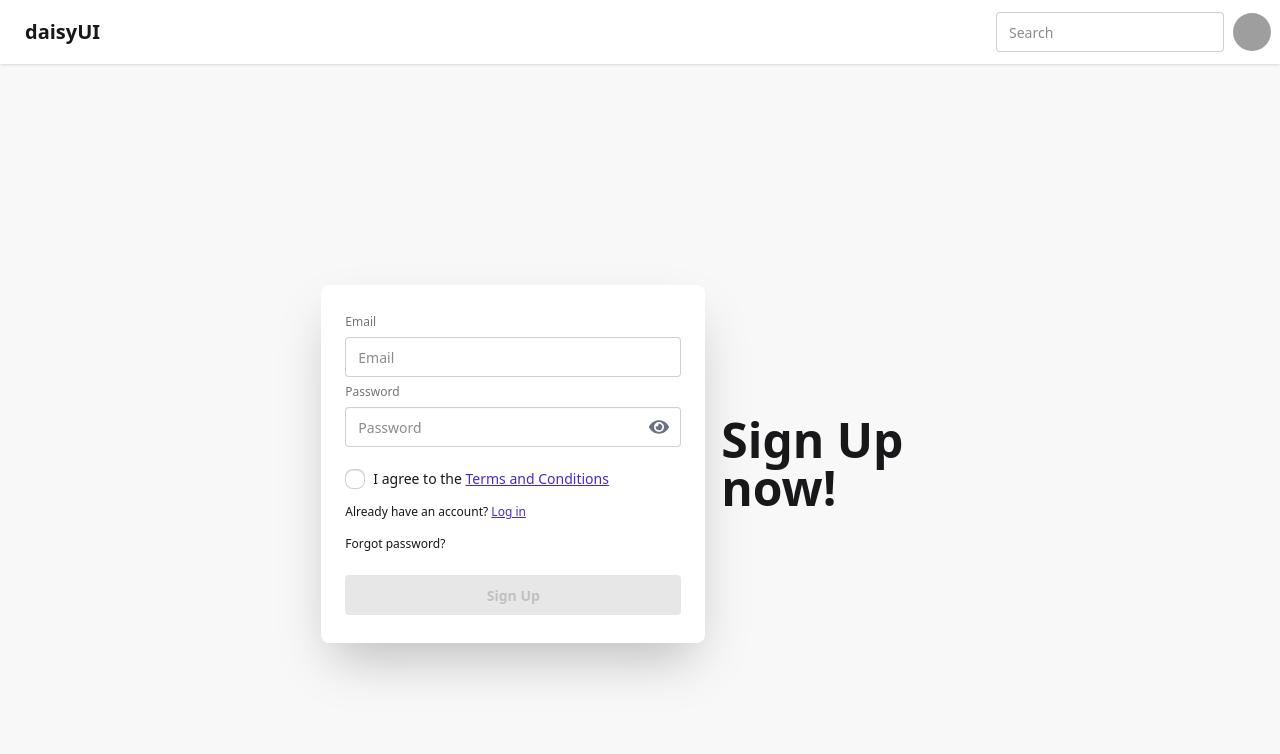
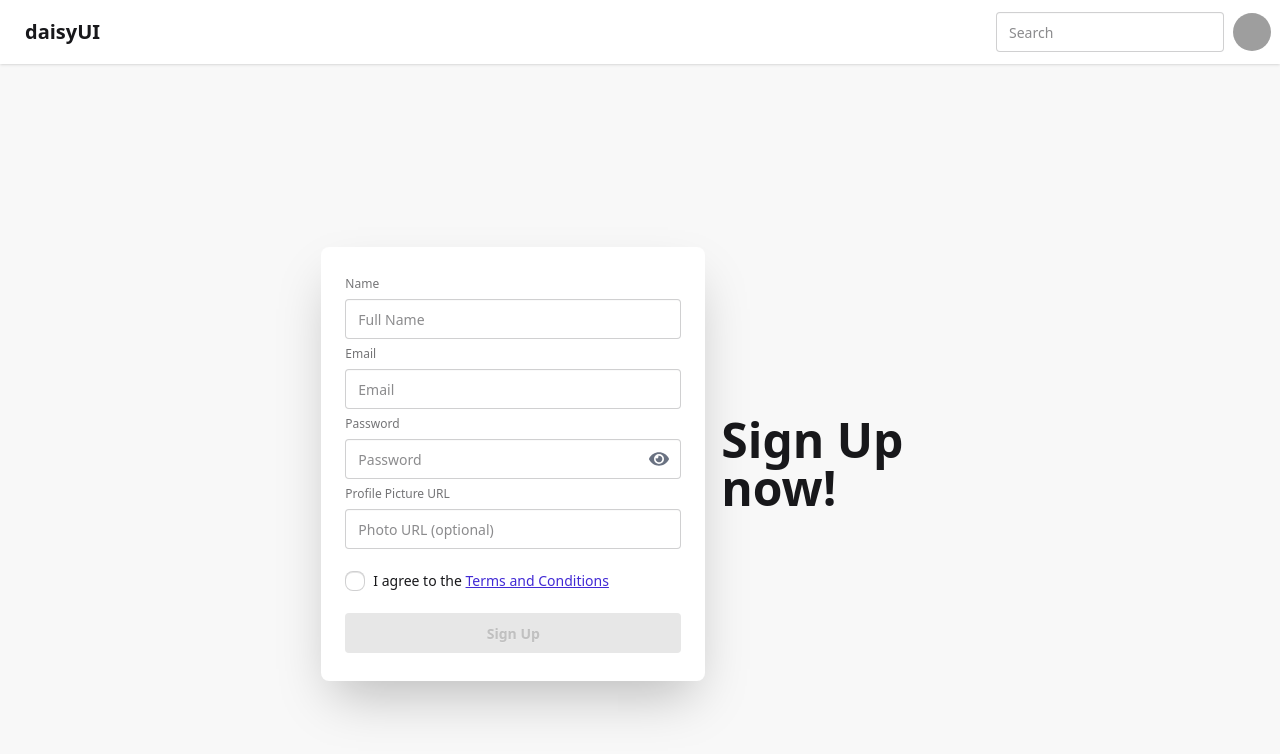
Before and after one commit to atikmahmud482/react2, a React (Vite) app in the folder email-password-verification/: page /signup in a window 1280 px wide. Shown: the top 754 px of the page. Built offline with nearby package versions, Linux system fonts and the light colour scheme; grey boxes are pictures that could not be loaded.

Commit message:
video 50-9 photo name all set

```diff
--- a/email-password-verification/src/components/SignUp.jsx
+++ b/email-password-verification/src/components/SignUp.jsx
@@ -1,16 +1,18 @@
 import {
   createUserWithEmailAndPassword,
   sendEmailVerification,
+  updateProfile,
 } from "firebase/auth";
 import { auth } from "../firebase.init";
 import { useState } from "react";
-import { FaEye, FaEyeSlash } from "react-icons/fa"; // Import eye icons
+import { FaEye, FaEyeSlash } from "react-icons/fa";
 
 const SignUp = () => {
   const [errorMessage, setErrorMessage] = useState("");
   const [successMessage, setSuccessMessage] = useState("");
-  const [showPassword, setShowPassword] = useState(false); // State to toggle password visibility
-  const [agreeToTerms, setAgreeToTerms] = useState(false); // State for Terms and Conditions checkbox
+  const [showPassword, setShowPassword] = useState(false);
+  const [agreeToTerms, setAgreeToTerms] = useState(false);
+  const [photoURL, setPhotoURL] = useState("");
 
   const handleSignUp = async (e) => {
     e.preventDefault();
@@ -22,6 +24,7 @@ const SignUp = () => {
 
     const email = e.target.email.value;
     const password = e.target.pass.value;
+    const displayName = e.target.name.value;
 
     setErrorMessage("");
     setSuccessMessage("");
@@ -33,6 +36,12 @@ const SignUp = () => {
         password
       );
       const user = userCredential.user;
+
+      // Update user profile
+      await updateProfile(user, {
+        displayName,
+        photoURL,
+      });
 
       // Send email verification
       await sendEmailVerification(user);
@@ -56,6 +65,19 @@ const SignUp = () => {
             <div className="card bg-base-100 w-full max-w-sm shrink-0 shadow-2xl">
               <div className="card-body">
                 <fieldset className="fieldset">
+                  {/* Name Input */}
+                  <label htmlFor="name" className="fieldset-label">
+                    Name
+                  </label>
+                  <input
+                    type="text"
+                    id="name"
+                    name="name"
+                    className="input input-bordered w-full"
+                    placeholder="Full Name"
+                    required
+                  />
+
                   {/* Email Input */}
                   <label htmlFor="email" className="fieldset-label">
                     Email
@@ -95,6 +117,19 @@ const SignUp = () => {
                     </button>
                   </div>
 
+                  {/* Profile Picture URL Input */}
+                  <label htmlFor="photoURL" className="fieldset-label">
+                    Profile Picture URL
+                  </label>
+                  <input
+                    type="text"
+                    id="photoURL"
+                    name="photoURL"
+                    className="input input-bordered w-full"
+                    placeholder="Photo URL (optional)"
+                    onChange={(e) => setPhotoURL(e.target.value)}
+                  />
+
                   {/* Terms and Conditions Checkbox */}
                   <div className="mt-4 flex items-center">
                     <input
@@ -115,21 +150,6 @@ const SignUp = () => {
                         Terms and Conditions
                       </a>
                     </label>
-                  </div>
-
-                  {/* Already have an account? Login */}
-                  <div className="mt-2">
-                    <p>
-                      Already have an account?{" "}
-                      <a href="/login" className="link link-primary">
-                        Log in
-                      </a>
-                    </p>
-                  </div>
-
-                  {/* Forgot Password Link */}
-                  <div className="mt-2">
-                    <a className="link link-hover">Forgot password?</a>
                   </div>
 
                   {/* Sign Up Button */}
```
